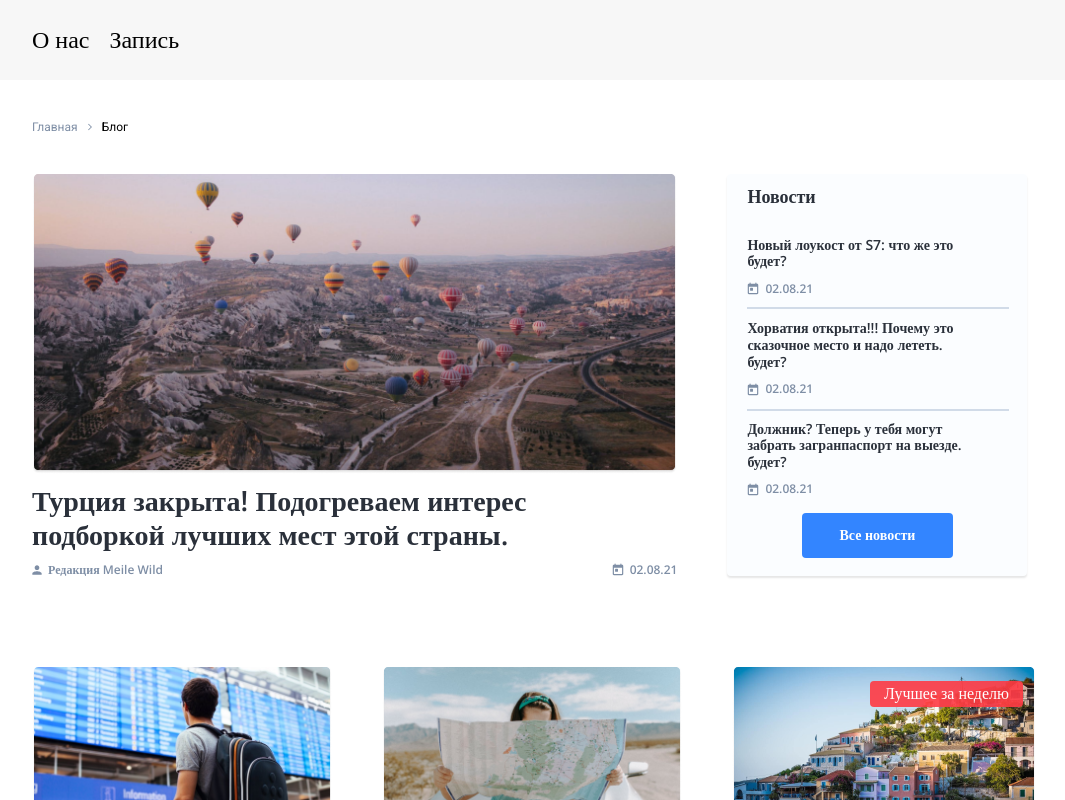
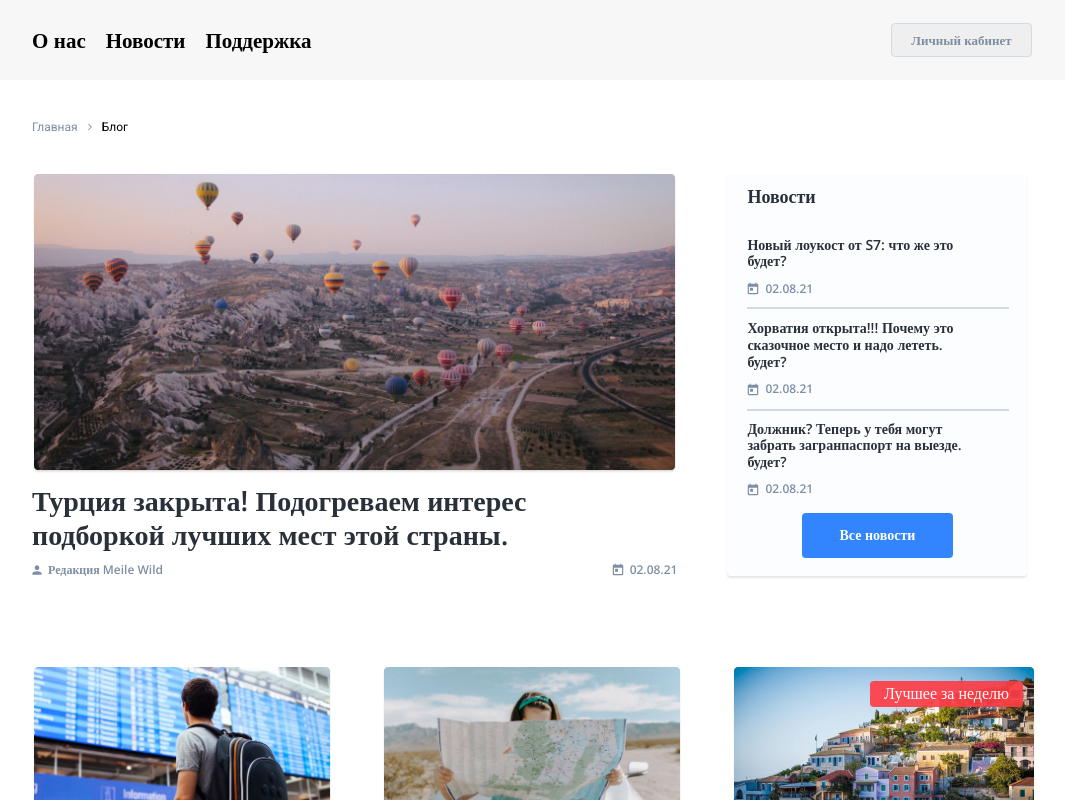
Before and after one commit to southatelove/ugid, a React (Create React App) app: page / in a window 1280 px wide. Shown: the top 800 px of the page, without its empty margins (108-1173 px from the left). Built offline with nearby package versions, Linux system fonts and the light colour scheme.

Commit message:
headerFix

```diff
--- a/src/Components/Header.jsx
+++ b/src/Components/Header.jsx
@@ -2,19 +2,24 @@ import "../css/style.css";
 function Header() {
   return (
     <section className="header-section">
+      <header className="main-section__header header">
         <div className="main-section__nav-container container">
-        <header className="main-section__header"></header>
           <div className="main-section__nav nav-menu">
             <ul className="nav-menu__list">
               <li className="nav-menu__list-item">
-              <a href="#">О нас</a>
+                <a href="#mainBlog">О нас</a>
               </li>
               <li className="nav-menu__list-item">
-              <a href="#">Запись</a>
+                <a href="#newsBlog">Новости</a>
+              </li>
+              <li className="nav-menu__list-item">
+                <a href="#">Поддержка</a>
               </li>
             </ul>
           </div>
+          <button className="header__main-btn">Личный кабинет</button>
         </div>
+      </header>
     </section>
   );
 }
--- a/src/Components/InfoPage.jsx
+++ b/src/Components/InfoPage.jsx
@@ -8,7 +8,7 @@ import Card from "./Card";
 function InfoPage() {
   return (
     <>
-      <section className="info-section">
+      <section id="newsBlog" className="info-section">
         <div className="info-section__content-container container">
           <div className="info-section__left-wrapper">
             <Card />
--- a/src/Components/Main.jsx
+++ b/src/Components/Main.jsx
@@ -7,7 +7,7 @@ import calendar from "../icons/calendar.svg";
 function Main() {
   return (
     // Основная секция
-    <section className="main-section">
+    <section id="mainBlog" className="main-section">
       <div className="main-section__content-container container">
         <div className="main-section__blog">
           <p className="main-section__text">Главная</p>
--- a/src/css/style.css
+++ b/src/css/style.css
@@ -30,6 +30,7 @@
   align-items: center;
   height: 80px;
   margin-bottom: 40px;
+  justify-content: space-between;
 }
 .main-section__blog {
   display: flex;
@@ -73,8 +74,35 @@
   max-height: 402px;
 }
 
+.header__main-btn {
+  border: 0;
+  margin: 0;
+  color: #7E8EA2;
+  font-family: "Open Sans";
+  font-style: normal;
+  font-weight: 600;
+  font-size: 13px;
+  line-height: 100%;
+  width: 141px;
+  height: 34px;
+  border: 1px solid #D1DBE8;
+  border-radius: 4px;
+}
+.header__main-btn:active {
+  border: 1px solid #3385FF;
+  font-size: 14px;
+}
+
 .nav-menu__list {
   display: flex;
+}
+.nav-menu__list li a {
+  font-family: "Open Sans";
+  font-style: normal;
+  font-weight: 600;
+  font-size: 21px;
+  line-height: 100%;
+  color: black;
 }
 .nav-menu__list-item {
   margin-right: 20px;
--- a/src/sass/style.sass
+++ b/src/sass/style.sass
@@ -22,6 +22,7 @@
         align-items: center
         height: 80px
         margin-bottom: 40px
+        justify-content: space-between
     &__blog
         display: flex
         margin-bottom: 40px
@@ -56,10 +57,34 @@
         box-shadow: 0px 2px 2px rgba(0, 0, 0, 0.1)
         border-radius: 4px
         max-height: 402px
-
+.header
+    &__main-btn
+        border: 0
+        margin: 0
+        color: #7E8EA2
+        font-family: 'Open Sans'
+        font-style: normal
+        font-weight: 600
+        font-size: 13px
+        line-height: 100%
+        width: 141px
+        height: 34px
+        border: 1px solid #D1DBE8
+        border-radius: 4px
+        &:active
+            border: 1px solid #3385FF
+            font-size: 14px
 .nav-menu
     &__list
         display: flex
+        li
+            a
+                font-family: 'Open Sans'
+                font-style: normal
+                font-weight: 600
+                font-size: 21px
+                line-height: 100%
+                color: black
     &__list-item
         margin-right: 20px
         font-size: 24px
```
Also changed, not shown: 1 other file (tests, documents, lock files or other folders). Lines whose indentation alone changed are shown as unchanged.
